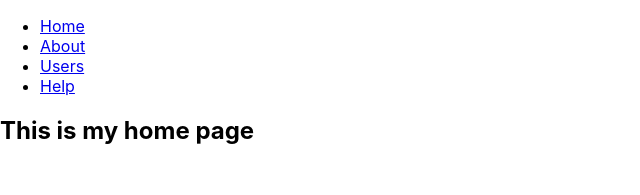
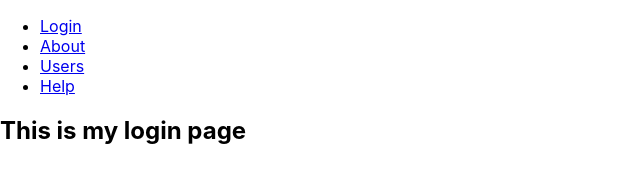
Before and after one commit to Kudakwashe24/shoppy_client, a React (Create React App) app: page / in a window 1280 px wide. Shown: the top 195 px of the page, without its empty margins (0-640 px from the left). Built offline with nearby package versions, Linux system fonts and the light colour scheme.

Commit message:
exported my home to login

```diff
--- a/src/App.js
+++ b/src/App.js
@@ -5,7 +5,7 @@ import {
   Route,
   Link
 } from "react-router-dom";
-
+import { Login } from "./views/login";
 export default function App() {
   return (
     <Router>
@@ -13,7 +13,7 @@ export default function App() {
         <nav>
           <ul>
             <li>
-              <Link to="/">Home</Link>
+              <Link to="/">Login</Link>
             </li>
             <li>
               <Link to="/about">About</Link>
@@ -32,7 +32,7 @@ export default function App() {
         <Routes>
           <Route path="/about" element={<About />} />
           <Route path="/users" element={<Users />}> </Route>
-          <Route path="/" element={<Home />}> </Route>
+          <Route path="/" element={<Login />}> </Route>
           <Route path="/help" element={<Help />}> </Route>
         </Routes>
       </div>
@@ -40,13 +40,7 @@ export default function App() {
   );
 }
 
-function Home() {
-  return (
-    <div>
-      <h2>This is my home page</h2>
-    </div>
-  )
-}
+
 
 function About() {
   return <h2>About</h2>;
--- a/src/views/login.js
+++ b/src/views/login.js
@@ -0,0 +1,7 @@
+export function Login() {
+    return (
+        <div>
+            <h2>This is my login page</h2>
+        </div>
+    )
+}
```
